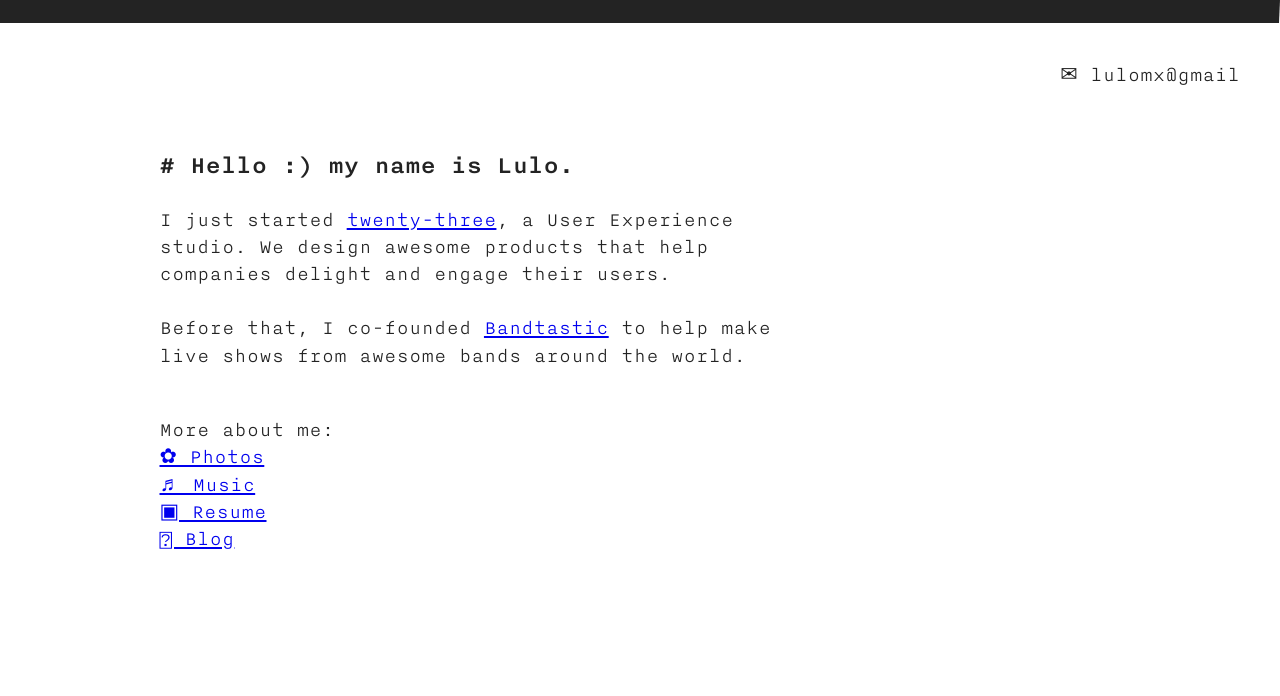
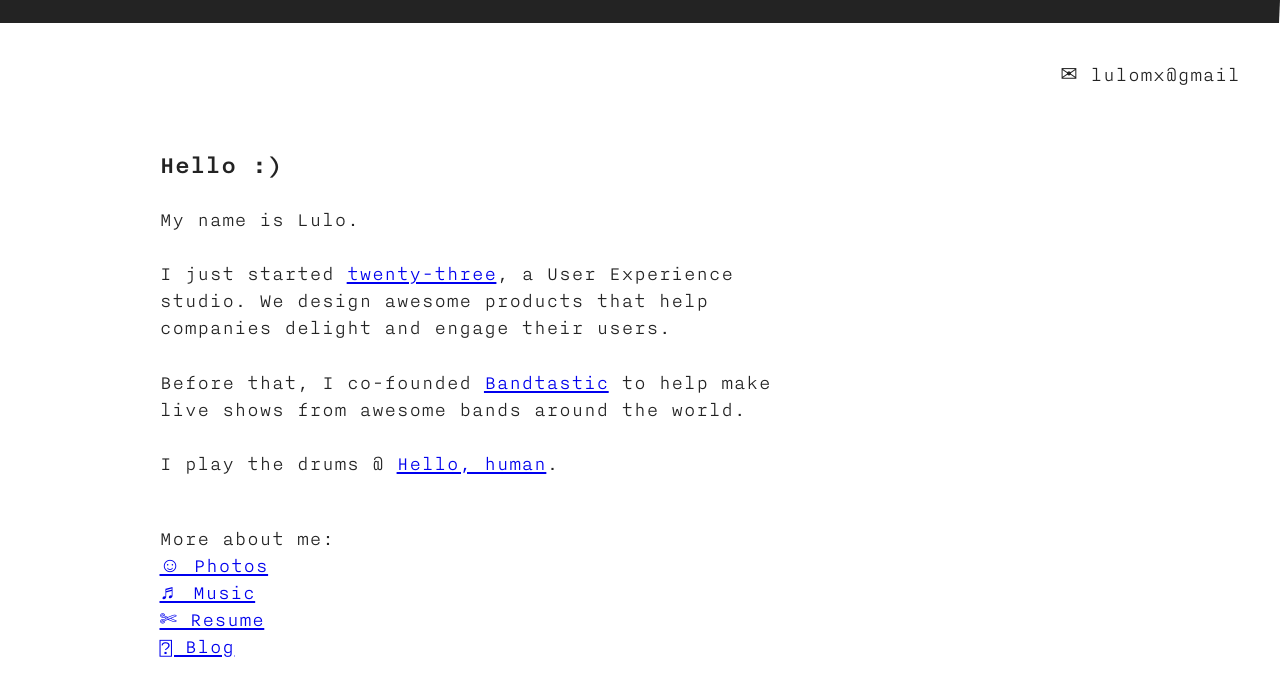
Before and after one commit to lulomx/lulomx.github.io, a plain HTML site: page index.html in a window 1280 px wide. Drawn offline with Linux system fonts and the light colour scheme.

Commit message:
Hello, human

```diff
--- a/index.html
+++ b/index.html
@@ -26,17 +26,19 @@
 	<div class="section" id="section0">
 		  <div class="slide" id="slide1">
 				<div class="project">
-					<h3 class="title"># Hello :) my name is Lulo.</h3>
+					<h3 class="title">Hello :)</h3>
+					<p>My name is Lulo.</p>
 					<p>I just started <a href="http://twenty-three.co">twenty-three</a>, a User Experience studio. We design awesome products that help companies delight and engage their users.</p>
 					<p>Before that, I co-founded <a href="https://www.youtube.com/watch?v=xGBvg33LUSI">Bandtastic</a> to help make live shows from awesome bands around the world.</p>
+					<p>I play the drums @ <a href="https://www.youtube.com/channel/UCIh-Lyk_fzklUZ7Ri1WdsxA">Hello, human</a>.</p>
 					<br>
 					<p class="links">More about me:
 					</br>
-						<a href="http://instagram.com/lulomx">✿ Photos</a>
+						<a href="http://instagram.com/lulomx">☺ Photos</a>
 						</br>
 						<a href="http://www.rdio.com/people/lulomx/">♬ Music</a>
 						</br>
-						<a href="http://mx.linkedin.com/in/lulomx/">▣ Resume</a>
+						<a href="http://mx.linkedin.com/in/lulomx/">✄ Resume</a>
 						</br>
 						<a href="http://medium.com/@lulomx"> Blog</a>
 					</p>
```
